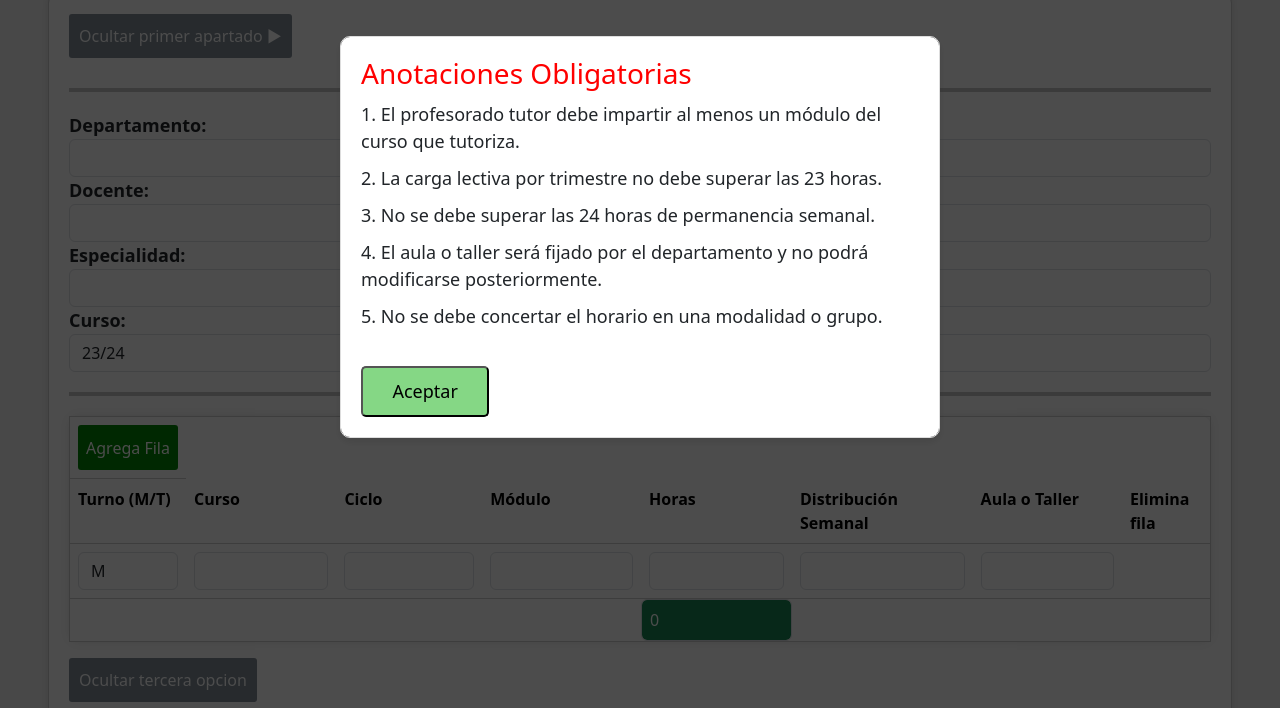
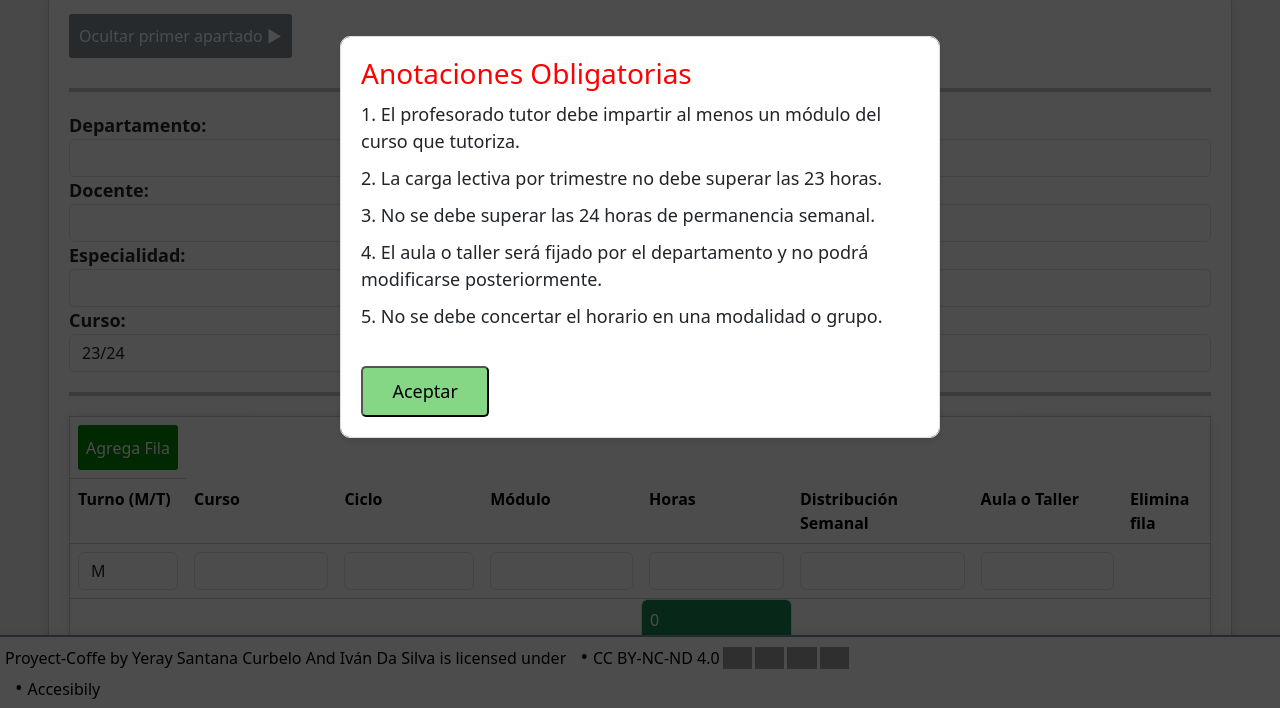
Before and after one commit to Battlesoft/proyecto-cafe, a plain HTML site: page pages/formulario.html in a window 1280 px wide. Shown: the part 92-800 px from the top of the page. Drawn offline with nearby package versions, Linux system fonts and the light colour scheme; grey boxes are pictures that could not be loaded.

Commit message:
nuevas mejoras y modificaciones front

```diff
--- a/css/style.css
+++ b/css/style.css
@@ -153,13 +153,14 @@ body {
     /* Puedes ajustar el ancho máximo según tus preferencias */
     margin-top: 20px;
     /* Ajusta el margen superior según tus preferencias */
-    margin-bottom: 10px;
+    margin-bottom: 100px;
     margin-right: 3em;
     margin-left: 3em;
     padding: 20px;
     background-color: #fff;
     border-radius: 10px;
     box-shadow: 0 0 10px rgba(0, 0, 0, 0.1);
+
 
     /* Nuevas propiedades para dar un aspecto de hoja */
     border: 1px solid #ccc;
@@ -328,13 +329,14 @@ body {
     max-height: 2000px;
     /* Establece una altura máxima que supere la altura máxima posible */
     overflow: hidden;
-    transition: max-height 0.8s ease-in-out 0.8s;
+    transition: max-height 0.2s ease-in-out ;
     /* Agrega una transición suave a la propiedad max-height */
 }
 
 .toggleable-observaciones.hidden,
 .toggleable-section.hidden {
     max-height: 0;
+    transition-delay: 0s; /* Retraso en la transición al cerrarse */
 }
 
 #toggleObservaciones,
@@ -381,6 +383,9 @@ body {
 }
 
 footer {
+    position: fixed;
+    bottom: 0;
+    width: 100%;
     background-color: #fff;
     box-shadow: 0 0 10px rgba(0, 0, 0, 0.1);
     color: black; /* Texto blanco */
```
